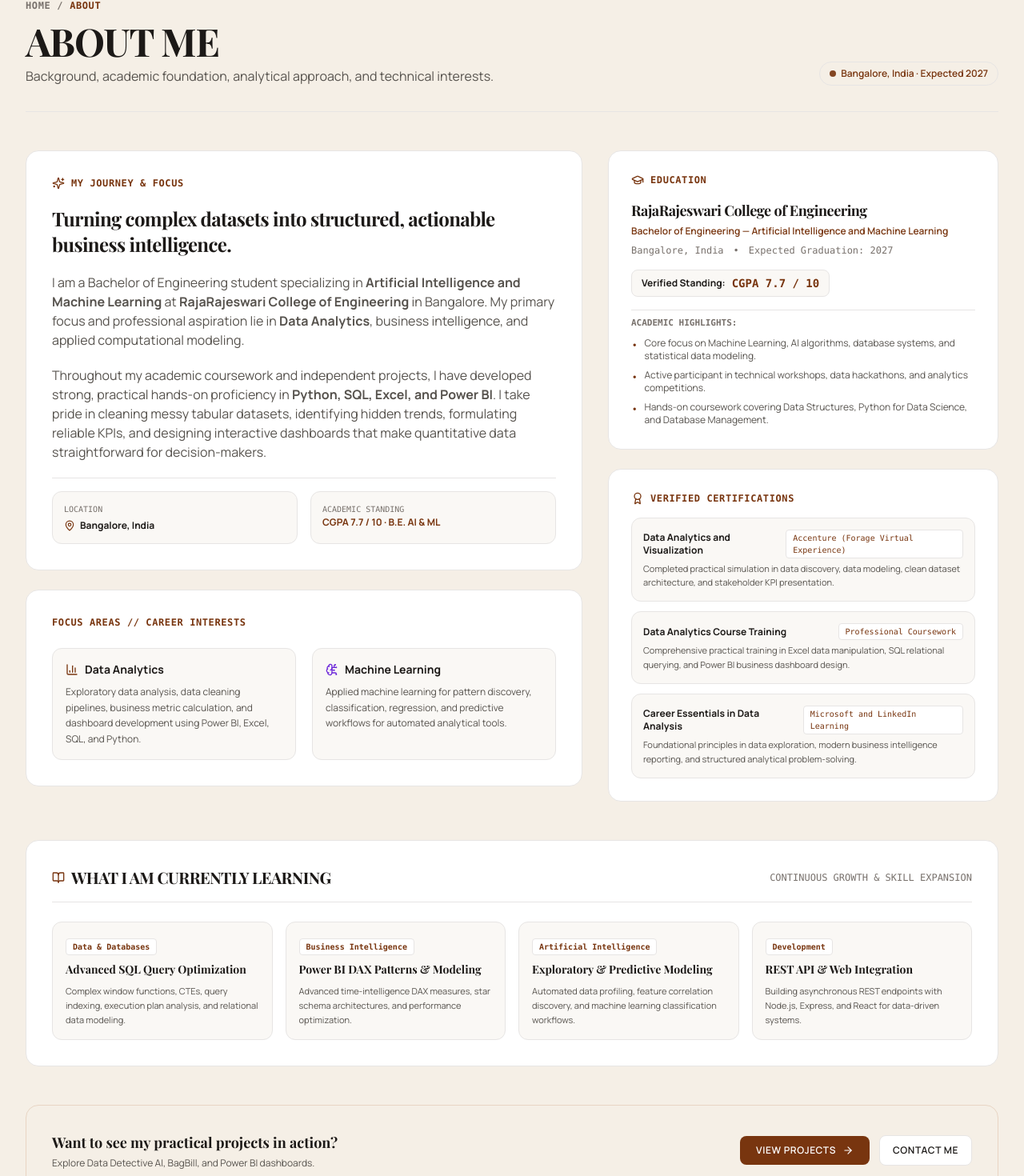
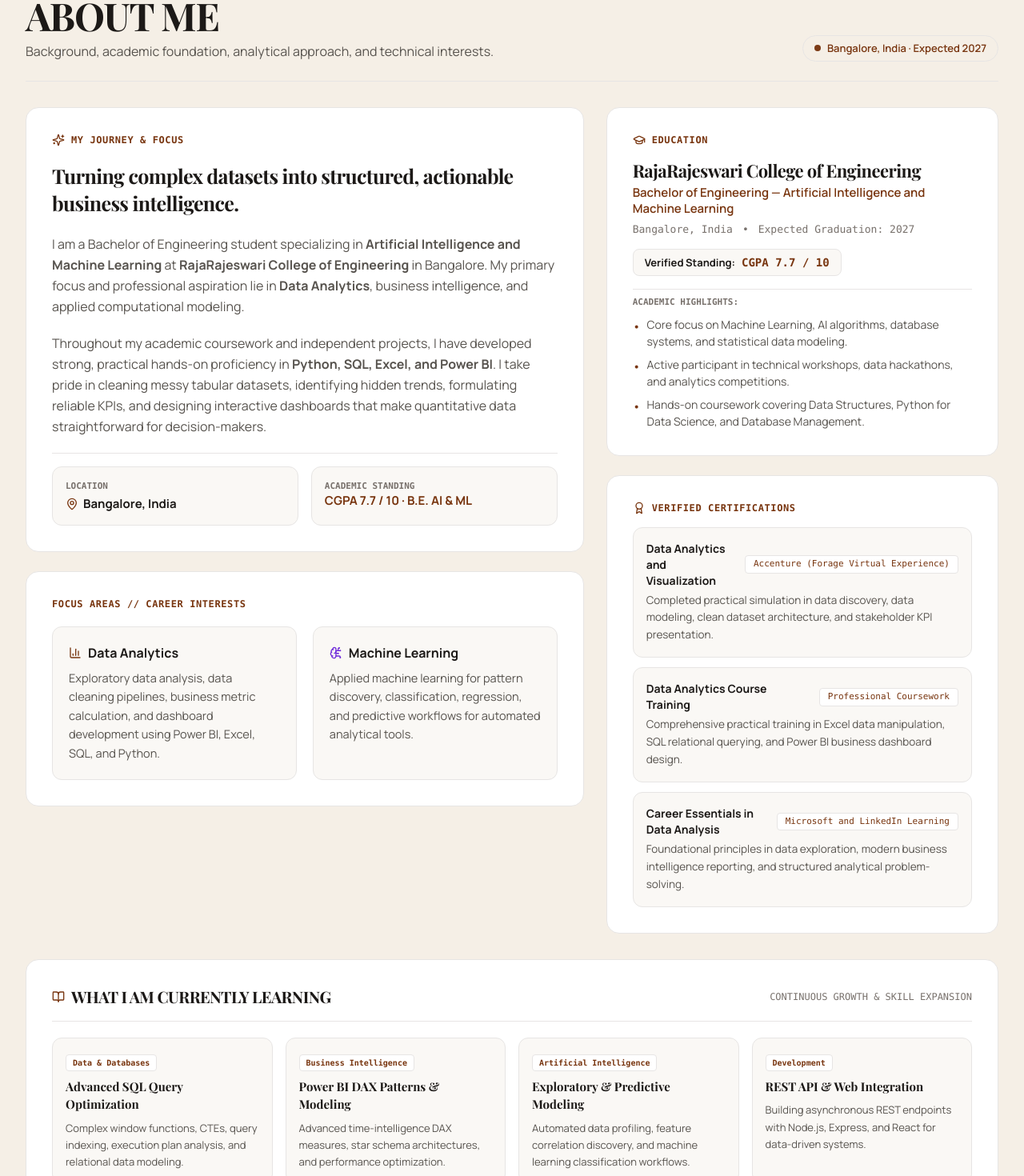
Before and after one commit to rithii1702/rithikashree-portfolio, a React (Vite) app: page /about in a window 1280 px wide. Shown: the part 130-1600 px from the top of the page at 80% size. Built offline with nearby package versions, Linux system fonts and the light colour scheme; a web font is replaced by a local one.

Commit message:
Standardize compact spacing, content density, and card proportions across entire portfolio

```diff
--- a/src/pages/AboutPage.tsx
+++ b/src/pages/AboutPage.tsx
@@ -52,12 +52,12 @@ export const AboutPage: React.FC = () => {
       initial="initial"
       animate="animate"
       exit="exit"
-      className="min-h-screen py-10 md:py-16"
+      className="min-h-screen pt-5 sm:pt-7 md:pt-8 pb-10 sm:pb-12"
     >
-      <div className="max-w-7xl mx-auto px-4 sm:px-6 lg:px-8 space-y-12">
+      <div className="max-w-7xl mx-auto px-4 sm:px-6 lg:px-8 space-y-7 sm:space-y-8">
 
         {/* Breadcrumb & Page Heading */}
-        <motion.div variants={fadeInUp} className="space-y-3 border-b border-[#E7E5E4] pb-8">
+        <motion.div variants={fadeInUp} className="space-y-2.5 sm:space-y-3 border-b border-[#E7E5E4] pb-5 sm:pb-6">
           <nav className="flex items-center gap-2 text-xs font-mono font-semibold tracking-wider text-[#78716C] uppercase">
             <Link to="/" className="hover:text-[#78350F] transition-colors">
               Home
@@ -71,11 +71,11 @@ export const AboutPage: React.FC = () => {
               <h1 className="font-serif text-3xl sm:text-4xl md:text-5xl font-bold text-[#1C1917] tracking-tight uppercase">
                 About Me
               </h1>
-              <p className="text-sm sm:text-base text-[#57534E] mt-2 max-w-2xl">
+              <p className="text-[15px] sm:text-[16px] text-[#57534E] mt-2 max-w-2xl leading-relaxed">
                 Background, academic foundation, analytical approach, and technical interests.
               </p>
             </div>
-            <div className="inline-flex items-center gap-1.5 px-3 py-1.5 rounded-full bg-[#F5EFE6] border border-[#E7E5E4] text-xs font-semibold text-[#78350F]">
+            <div className="inline-flex items-center gap-2 px-3.5 py-1.5 rounded-full bg-[#F5EFE6] border border-[#E7E5E4] text-[13px] font-semibold text-[#78350F] shrink-0">
               <span className="w-2 h-2 rounded-full bg-[#78350F] animate-pulse" />
               <span>Bangalore, India &middot; Expected 2027</span>
             </div>
@@ -83,39 +83,39 @@ export const AboutPage: React.FC = () => {
         </motion.div>
 
         {/* Narrative & Career Interests Grid */}
-        <motion.div variants={fadeInUp} className="grid grid-cols-1 lg:grid-cols-12 gap-8 items-start">
+        <motion.div variants={fadeInUp} className="grid grid-cols-1 lg:grid-cols-12 gap-6 sm:gap-7 items-start">
 
           {/* Main Story Column */}
           <div className="lg:col-span-7 space-y-6">
-            <div className="bg-white rounded-2xl border border-[#E7E5E4] p-6 sm:p-8 shadow-xs space-y-5">
+            <div className="bg-white rounded-2xl border border-[#E7E5E4] p-6 sm:p-7 md:p-8 shadow-xs space-y-4 sm:space-y-5">
               <div className="flex items-center gap-2 text-xs font-mono font-bold text-[#78350F] uppercase tracking-wider">
                 <Sparkles className="w-4 h-4" />
                 <span>My Journey & Focus</span>
               </div>
 
-              <h2 className="font-serif text-2xl font-bold text-[#1C1917] tracking-tight">
+              <h2 className="font-serif text-[22px] sm:text-[25px] font-bold text-[#1C1917] tracking-tight leading-snug">
                 Turning complex datasets into structured, actionable business intelligence.
               </h2>
 
-              <p className="text-sm sm:text-base text-[#57534E] leading-relaxed">
+              <p className="text-[15px] sm:text-[16px] text-[#57534E] leading-relaxed">
                 I am a Bachelor of Engineering student specializing in <strong>Artificial Intelligence and Machine Learning</strong> at <strong>RajaRajeswari College of Engineering</strong> in Bangalore. My primary focus and professional aspiration lie in <strong>Data Analytics</strong>, business intelligence, and applied computational modeling.
               </p>
 
-              <p className="text-sm sm:text-base text-[#57534E] leading-relaxed">
+              <p className="text-[15px] sm:text-[16px] text-[#57534E] leading-relaxed">
                 Throughout my academic coursework and independent projects, I have developed strong, practical hands-on proficiency in <strong>Python, SQL, Excel, and Power BI</strong>. I take pride in cleaning messy tabular datasets, identifying hidden trends, formulating reliable KPIs, and designing interactive dashboards that make quantitative data straightforward for decision-makers.
               </p>
 
               <div className="pt-4 border-t border-[#E7E5E4] grid grid-cols-1 sm:grid-cols-2 gap-4 text-xs">
-                <div className="p-3.5 rounded-xl bg-[#FAF8F5] border border-[#E7E5E4] space-y-1">
-                  <span className="text-[10px] font-mono text-[#78716C] uppercase block">Location</span>
-                  <span className="font-bold text-[#1C1917] flex items-center gap-1.5">
-                    <MapPin className="w-3.5 h-3.5 text-[#78350F]" />
+                <div className="p-3.5 sm:p-4 rounded-xl bg-[#FAF8F5] border border-[#E7E5E4] space-y-1">
+                  <span className="text-[11px] font-mono text-[#78716C] uppercase block font-semibold">Location</span>
+                  <span className="font-bold text-sm sm:text-[15px] text-[#1C1917] flex items-center gap-1.5">
+                    <MapPin className="w-4 h-4 text-[#78350F]" />
                     {personal.location}
                   </span>
                 </div>
-                <div className="p-3.5 rounded-xl bg-[#FAF8F5] border border-[#E7E5E4] space-y-1">
-                  <span className="text-[10px] font-mono text-[#78716C] uppercase block">Academic Standing</span>
-                  <span className="font-bold text-[#78350F]">
+                <div className="p-3.5 sm:p-4 rounded-xl bg-[#FAF8F5] border border-[#E7E5E4] space-y-1">
+                  <span className="text-[11px] font-mono text-[#78716C] uppercase block font-semibold">Academic Standing</span>
+                  <span className="font-bold text-sm sm:text-[15px] text-[#78350F]">
                     CGPA {education.cgpa} &middot; B.E. AI & ML
                   </span>
                 </div>
@@ -123,28 +123,28 @@ export const AboutPage: React.FC = () => {
             </div>
 
             {/* Career Interests Card */}
-            <div className="bg-white rounded-2xl border border-[#E7E5E4] p-6 sm:p-8 shadow-xs space-y-6">
+            <div className="bg-white rounded-2xl border border-[#E7E5E4] p-6 sm:p-7 md:p-8 shadow-xs space-y-5">
               <div className="text-xs font-mono font-bold text-[#78350F] uppercase tracking-wider">
                 Focus Areas // Career Interests
               </div>
 
-              <div className="grid grid-cols-1 sm:grid-cols-2 gap-5">
-                <div className="p-4 rounded-xl bg-[#FAF8F5] border border-[#E7E5E4] space-y-2">
-                  <div className="flex items-center gap-2 font-bold text-[#1C1917] text-sm">
+              <div className="grid grid-cols-1 sm:grid-cols-2 gap-4 sm:gap-5">
+                <div className="p-4 sm:p-5 rounded-xl bg-[#FAF8F5] border border-[#E7E5E4] space-y-2">
+                  <div className="flex items-center gap-2 font-bold text-[#1C1917] text-[15px] sm:text-[16px]">
                     <BarChart3 className="w-4 h-4 text-[#78350F]" />
                     <span>Data Analytics</span>
                   </div>
-                  <p className="text-xs text-[#57534E] leading-relaxed">
+                  <p className="text-[13.5px] sm:text-[14.5px] text-[#57534E] leading-relaxed">
                     Exploratory data analysis, data cleaning pipelines, business metric calculation, and dashboard development using Power BI, Excel, SQL, and Python.
                   </p>
                 </div>
 
-                <div className="p-4 rounded-xl bg-[#FAF8F5] border border-[#E7E5E4] space-y-2">
-                  <div className="flex items-center gap-2 font-bold text-[#1C1917] text-sm">
+                <div className="p-4 sm:p-5 rounded-xl bg-[#FAF8F5] border border-[#E7E5E4] space-y-2">
+                  <div className="flex items-center gap-2 font-bold text-[#1C1917] text-[15px] sm:text-[16px]">
                     <BrainCircuit className="w-4 h-4 text-[#6D28D9]" />
                     <span>Machine Learning</span>
                   </div>
-                  <p className="text-xs text-[#57534E] leading-relaxed">
+                  <p className="text-[13.5px] sm:text-[14.5px] text-[#57534E] leading-relaxed">
                     Applied machine learning for pattern discovery, classification, regression, and predictive workflows for automated analytical tools.
                   </p>
                 </div>
@@ -155,27 +155,27 @@ export const AboutPage: React.FC = () => {
           {/* Right Column: Education & Certifications */}
           <div className="lg:col-span-5 space-y-6">
             {/* Education Card */}
-            <div className="bg-white rounded-2xl border border-[#E7E5E4] p-6 sm:p-7 shadow-xs space-y-4">
+            <div className="bg-white rounded-2xl border border-[#E7E5E4] p-6 sm:p-7 md:p-8 shadow-xs space-y-4">
               <div className="flex items-center gap-2 text-xs font-mono font-bold text-[#78350F] uppercase tracking-wider">
                 <GraduationCap className="w-4 h-4" />
                 <span>Education</span>
               </div>
 
               <div>
-                <h3 className="font-serif text-lg font-bold text-[#1C1917] tracking-tight">
+                <h3 className="font-serif text-xl sm:text-[22px] font-bold text-[#1C1917] tracking-tight">
                   {education.institution}
                 </h3>
-                <p className="text-xs font-semibold text-[#78350F] mt-1">
+                <p className="text-sm sm:text-[15px] font-semibold text-[#78350F] mt-1">
                   {education.degree}
                 </p>
-                <div className="flex items-center gap-3 text-xs text-[#78716C] mt-2 font-mono">
+                <div className="flex items-center gap-3 text-xs sm:text-[13px] text-[#78716C] mt-2 font-mono">
                   <span>{education.location}</span>
                   <span>&bull;</span>
                   <span>{education.graduationYear}</span>
                 </div>
               </div>
 
-              <div className="inline-flex items-center gap-2 px-3 py-1.5 rounded-lg bg-[#FAF8F5] border border-[#E7E5E4] text-xs font-bold text-[#1C1917]">
+              <div className="inline-flex items-center gap-2 px-3.5 py-1.5 rounded-lg bg-[#FAF8F5] border border-[#E7E5E4] text-xs sm:text-[13px] font-bold text-[#1C1917]">
                 <span>Verified Standing:</span>
                 <span className="text-[#78350F] font-mono text-sm">CGPA {education.cgpa}</span>
               </div>
@@ -184,7 +184,7 @@ export const AboutPage: React.FC = () => {
                 <span className="text-[11px] font-mono uppercase text-[#78716C] font-semibold block">
                   Academic Highlights:
                 </span>
-                <ul className="space-y-2 text-xs text-[#57534E]">
+                <ul className="space-y-2 text-[13px] sm:text-[14px] text-[#57534E]">
                   {education.highlights.map((h, i) => (
                     <li key={i} className="flex items-start gap-2">
                       <span className="text-[#78350F] font-bold mt-0.5">&bull;</span>
@@ -196,7 +196,7 @@ export const AboutPage: React.FC = () => {
             </div>
 
             {/* Verified Certifications Card */}
-            <div className="bg-white rounded-2xl border border-[#E7E5E4] p-6 sm:p-7 shadow-xs space-y-4">
+            <div className="bg-white rounded-2xl border border-[#E7E5E4] p-6 sm:p-7 md:p-8 shadow-xs space-y-4">
               <div className="flex items-center gap-2 text-xs font-mono font-bold text-[#78350F] uppercase tracking-wider">
                 <Award className="w-4 h-4" />
                 <span>Verified Certifications</span>
@@ -204,14 +204,14 @@ export const AboutPage: React.FC = () => {
 
               <div className="space-y-3">
                 {certifications.map((cert) => (
-                  <div key={cert.title} className="p-3.5 rounded-xl bg-[#FAF8F5] border border-[#E7E5E4] space-y-1">
+                  <div key={cert.title} className="p-3.5 sm:p-4 rounded-xl bg-[#FAF8F5] border border-[#E7E5E4] space-y-1">
                     <div className="flex items-center justify-between gap-2">
-                      <strong className="text-xs font-bold text-[#1C1917]">{cert.title}</strong>
-                      <span className="text-[10px] font-mono px-2 py-0.5 rounded bg-white border border-[#E7E5E4] text-[#78350F]">
+                      <strong className="text-sm font-bold text-[#1C1917]">{cert.title}</strong>
+                      <span className="text-[11px] font-mono px-2.5 py-0.5 rounded bg-white border border-[#E7E5E4] text-[#78350F] shrink-0 font-medium">
                         {cert.category}
                       </span>
                     </div>
-                    <p className="text-[11px] text-[#57534E] leading-relaxed">
+                    <p className="text-[12.5px] sm:text-[13.5px] text-[#57534E] leading-relaxed">
                       {cert.description}
                     </p>
                   </div>
@@ -224,7 +224,7 @@ export const AboutPage: React.FC = () => {
         </motion.div>
 
         {/* What I Am Currently Learning Section */}
-        <motion.div variants={fadeInUp} className="bg-white rounded-2xl border border-[#E7E5E4] p-6 sm:p-8 shadow-xs space-y-6">
+        <motion.div variants={fadeInUp} className="bg-white rounded-2xl border border-[#E7E5E4] p-6 sm:p-7 md:p-8 shadow-xs space-y-5">
           <div className="flex flex-col sm:flex-row sm:items-center justify-between gap-2 border-b border-[#E7E5E4] pb-4">
             <div className="flex items-center gap-2">
               <BookOpen className="w-4 h-4 text-[#78350F]" />
@@ -241,15 +241,15 @@ export const AboutPage: React.FC = () => {
             {currentLearning.map((item) => (
               <div
                 key={item.title}
-                className="p-4 rounded-xl bg-[#FAF8F5] border border-[#E7E5E4] space-y-2 hover:border-[#78350F]/40 transition-colors"
+                className="p-4 sm:p-4.5 rounded-xl bg-[#FAF8F5] border border-[#E7E5E4] space-y-2 hover:border-[#78350F]/40 transition-colors"
               >
                 <span className="text-[10px] font-mono font-semibold px-2 py-0.5 rounded bg-white border border-[#E7E5E4] text-[#78350F] inline-block">
                   {item.category}
                 </span>
-                <h3 className="font-serif text-sm font-bold text-[#1C1917]">
+                <h3 className="font-serif text-[15px] font-bold text-[#1C1917]">
                   {item.title}
                 </h3>
-                <p className="text-[11px] text-[#57534E] leading-relaxed">
+                <p className="text-[12.5px] sm:text-[13px] text-[#57534E] leading-relaxed">
                   {item.description}
                 </p>
               </div>
@@ -260,24 +260,24 @@ export const AboutPage: React.FC = () => {
         {/* Bottom Page Navigation CTA */}
         <motion.div variants={fadeInUp} className="p-6 sm:p-8 rounded-2xl bg-[#F5EFE6] border border-[#E8D5C4] flex flex-col sm:flex-row items-center justify-between gap-4">
           <div className="space-y-1 text-center sm:text-left">
-            <h3 className="font-serif text-base sm:text-lg font-bold text-[#1C1917]">
+            <h3 className="font-serif text-lg sm:text-[20px] font-bold text-[#1C1917]">
               Want to see my practical projects in action?
             </h3>
-            <p className="text-xs text-[#57534E]">
+            <p className="text-xs sm:text-sm text-[#57534E]">
               Explore Data Detective AI, BagBill, and Power BI dashboards.
             </p>
           </div>
           <div className="flex items-center gap-3">
             <Link
               to="/projects"
-              className="inline-flex items-center gap-2 px-5 py-2.5 bg-[#78350F] hover:bg-[#612A0C] text-white text-xs font-semibold uppercase tracking-wider rounded-lg transition-colors shadow-xs"
+              className="inline-flex items-center gap-2 px-5 sm:px-6 py-2.5 sm:py-3 bg-[#78350F] hover:bg-[#612A0C] text-white text-xs sm:text-[13px] font-bold uppercase tracking-wider rounded-lg transition-colors shadow-xs"
             >
               <span>View Projects</span>
               <ArrowRight className="w-3.5 h-3.5" />
             </Link>
             <Link
               to="/contact"
-              className="inline-flex items-center gap-2 px-4 py-2.5 bg-white hover:bg-[#FAF8F5] text-[#1C1917] border border-[#E7E5E4] text-xs font-semibold uppercase tracking-wider rounded-lg transition-colors"
+              className="inline-flex items-center gap-2 px-4 sm:px-5 py-2.5 sm:py-3 bg-white hover:bg-[#FAF8F5] text-[#1C1917] border border-[#E7E5E4] text-xs sm:text-[13px] font-bold uppercase tracking-wider rounded-lg transition-colors"
             >
               <span>Contact Me</span>
             </Link>
```
Also changed, not shown: src/pages/ContactPage.tsx (+22 -22 lines), src/pages/ProjectDetailPage.tsx (+24 -24 lines), src/pages/ProjectsPage.tsx (+22 -22 lines), src/pages/SkillsPage.tsx (+19 -19 lines).
